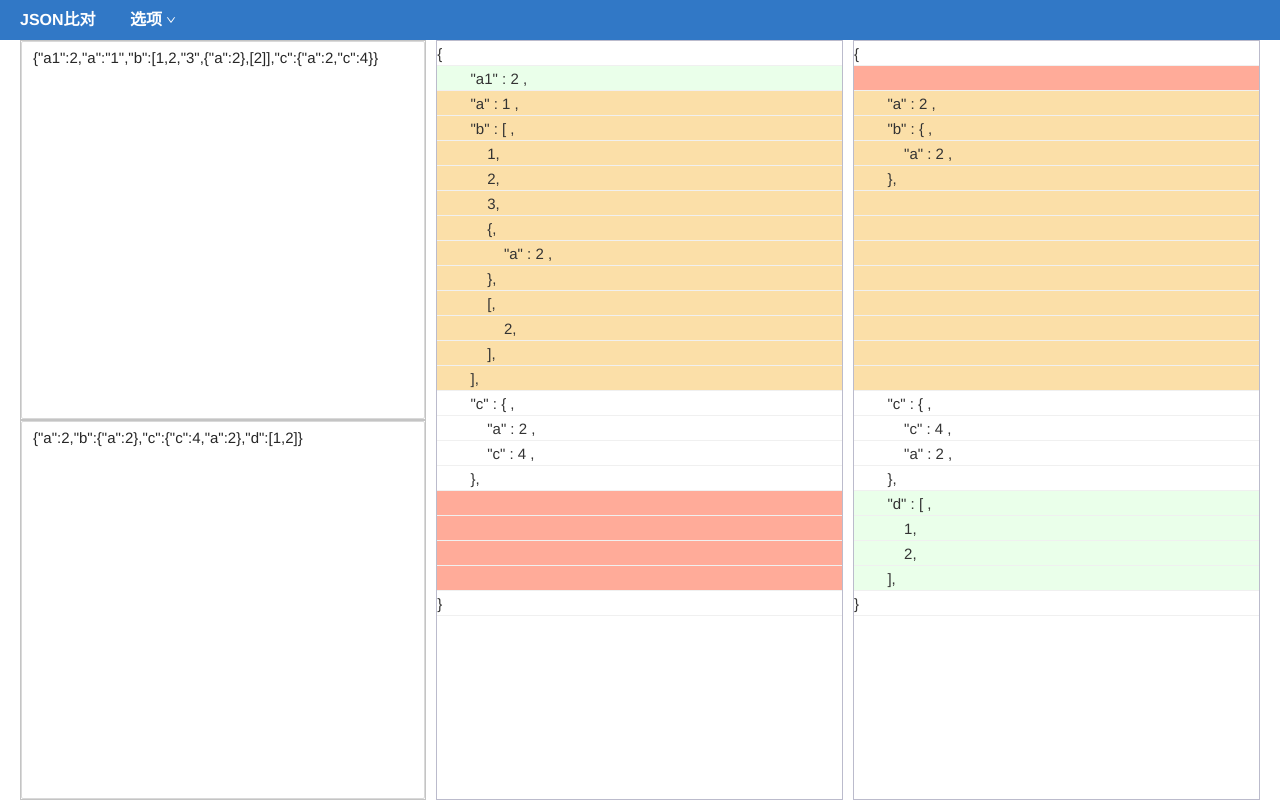
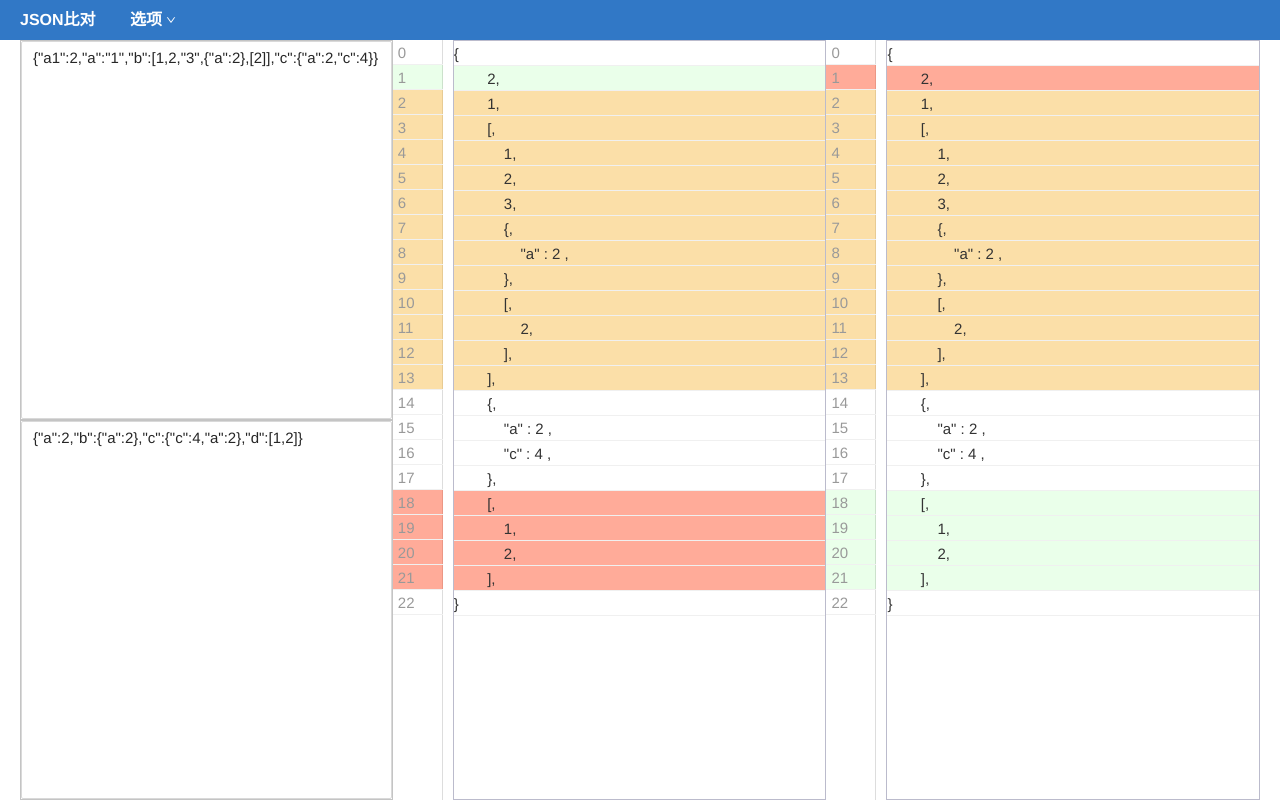
Before and after one commit to lxw15337674/json-comapre, a React app: page / in a window 1280 px wide. Built offline with nearby package versions, Linux system fonts and the light colour scheme; the HTML template or start-up script is replaced by a standard one.

Commit message:
解决数组格式化

```diff
--- a/src/common/utils/utils.tsx
+++ b/src/common/utils/utils.tsx
@@ -76,7 +76,7 @@ export const dataType = (val: any): string => {
   return Object.prototype.toString.call(val).replace(/^.{8}(.+)]$/, (m, $1) => $1.toLowerCase());
 };
 
-// 循环对象（数组也可以）
+// 循环对象（数组也可以）,key,value,index
 type Item = [string, any, number];
 export const serializeObject = (obj: Object): Item[] => {
   let list: Item[] = [];
@@ -184,36 +184,36 @@ export const whiteSpace = (level: number): string => {
 
 // 对象转json
 //比如:{a:1} 输出 'a:1'
-export const objectToJson = (
-  obj: object,
-  status: Status,
-  level: number = 1,
-): [string[], Status[]] => {
-  let lineResult = [],
-    statusResult = [];
-  const array = serializeObject(obj);
-  for (let [key, value, index] of array) {
-    statusResult.push(status);
-    if (dataType(value) === 'object') {
-      let res = objectToJson(value, status, level + 1);
-      lineResult.push(...res[0]);
-      statusResult.push(...res[1]);
-      continue;
-    }
-    if (dataType(value) === 'array') {
-      let res = arrayToJson(value, status, level + 1);
-      lineResult.push(...res[0]);
-      statusResult.push(...res[1]);
-      continue;
-    }
-    if (index === array.length - 1) {
-      lineResult.push(keyValueToJson(value, { key }));
-    } else {
-      lineResult.push(keyValueToJson(value, { key }));
-    }
-  }
-  return [lineResult, statusResult];
-};
+// export const objectToJson = (
+//   obj: object,
+//   status: Status,
+//   level: number = 1,
+// ): [string[], Status[]] => {
+//   let lineResult = [],
+//     statusResult = [];
+//   const array = serializeObject(obj);
+//   for (let [key, value, index] of array) {
+//     statusResult.push(status);
+//     if (dataType(value) === 'object') {
+//       let res = objectToJson(value, status, level + 1);
+//       lineResult.push(...res[0]);
+//       statusResult.push(...res[1]);
+//       continue;
+//     }
+//     if (dataType(value) === 'array') {
+//       let res = arrayToJson(value, status, level + 1);
+//       lineResult.push(...res[0]);
+//       statusResult.push(...res[1]);
+//       continue;
+//     }
+//     if (index === array.length - 1) {
+//       lineResult.push(keyValueToJson(value, { key }));
+//     } else {
+//       lineResult.push(keyValueToJson(value, { key }));
+//     }
+//   }
+//   return [lineResult, statusResult];
+// };
 
 // keyValue转json
 interface Options {
@@ -312,32 +312,59 @@ export const computingMaxLineNumber = (
   return [traversingStatus(result, Status.diff), computingLineNumber(result)];
 };
 
+// 位置不敏感的数组是否相等
+export const equal=(array:any[],compareArray:any[]):boolean =>{
+  if(array.length !==compareArray.length){
+    return false
+  }
+  while(array.length){
+    const eqIndex = find(array[0],compareArray)
+    if(eqIndex===-1){
+      return false
+    }
+    array.splice(0,1)
+    compareArray.splice(eqIndex,1)
+  }
+  return true
+}
+
+export const include = (value: any, array: any[]): boolean => {
+  return find(value, array) !== -1;
+};
 // 判断数组包含，位置不敏感!
-export const include = (value: any, array: any[]): boolean => {
+export const find = (value: any, array: any[]): number => {
   const type = dataType(value);
-  for (let item of array) {
+  for (let index = 0; index < array.length; index++) {
+    let item = array[index];
     const itemType = dataType(item);
-    if (type === itemType) {
+    if (type !== itemType) {
+      continue;
+    }
     if (isBaseType(item)) {
       if (item === value) {
-          return true;
+        return index;
       }
     } else {
       if (type === 'array') {
-          for (let valueItem of value) {
-            if (!include(valueItem, item)) {
-              continue;
+        item = copy(item);
+        if (
+          value.every((vItem) => {
+            const index = find(vItem, item);
+            if (index > -1) {
+              item.splice(index, 1);
+            }
+            return index > -1;
+          })
+        ) {
+          return index;
         }
       }
-          return true;
-        }
       if (type === 'object' && objEq(value, item)) {
-          return true;
+        return index;
       }
     }
   }
-  }
-  return false;
+  return -1;
 };
 
 // 判断对象是否相同
@@ -365,13 +392,12 @@ export const objEq = function (obj: object, compareObj: object): boolean {
     }
 
     if (valueType === 'array') {
-      for (let valueItem of value) {
-        if (!include(valueItem, compareValue)) {
-          return false;
-        }
-      }
-      return true;
+      return equal(value,compareValue)
     }
   }
   return true;
 };
+
+export const copy = (v: any) => {
+  return JSON.parse(JSON.stringify(v));
+};
--- /dev/null
+++ b/src/pages/Content/DiffOut/Container/LineNumberLine/index.tsx
@@ -0,0 +1,19 @@
+import React from 'react';
+import { LineStatus, NumberLineContainer } from '../../styled';
+interface Props {
+  data:any[]
+}
+const LineNumberLines = ({data}: Props) => {
+  return (
+    <NumberLineContainer>
+        {data.map((status, index) => {
+          return (
+            <LineStatus status={status} key={index}>
+            {index}
+          </LineStatus>
+          );
+        })}
+    </NumberLineContainer>
+  );
+};
+export default LineNumberLines;
--- /dev/null
+++ b/src/pages/Content/DiffOut/Container/index.tsx
@@ -0,0 +1,26 @@
+import React, { useMemo } from 'react';
+import LineNumberLines from './LineNumberLine';
+import { JsonContainer,ViewLine } from '../styled';
+interface Props {
+  data:any[]
+}
+const Container = ({data}: Props) => {
+    const Status = useMemo(()=>{
+        return data.map(item=>item[0])
+      },[data])
+  return (
+      <>
+    <LineNumberLines data={Status}  />
+    <JsonContainer>
+      {data.map(([status, text], index) => {
+        return (
+          <ViewLine status={status} key={index}>
+            {text}
+          </ViewLine>
+        );
+      })}
+    </JsonContainer>
+    </>
+  );
+};
+export default Container;
--- a/src/pages/Content/DiffOut/formatToJSON.tsx
+++ b/src/pages/Content/DiffOut/formatToJSON.tsx
@@ -1,10 +1,15 @@
 import { BasicType, Status } from '@/common/utils/interface';
 import jsonValueCallBack from '@/common/utils/jsonValueCallback';
-import oppositeStatus from '@/common/utils/oppositeStatus';
-import { countLineNumber, serializeObject, stringLoop } from '@/common/utils/utils';
+import {
+  copy,
+  countLineNumber,
+  find,
+  serializeObject,
+  stringLoop,
+} from '@/common/utils/utils';
 
-export default (diffResult, obj, compareObj, opposite = false) => {
-  return formatToJSON(diffResult, obj, compareObj, 1, opposite);
+export default (diffResult, obj, compareObj) => {
+  return formatToJSON(diffResult, obj, compareObj, 1);
 };
 
 // 格式化key，value
@@ -16,12 +21,12 @@ const parse = (
   lastItem = false,
 ): [Status, string][] => {
   let result = [];
-  const addLine = (key: BasicType, value: BasicType): string => {
+  const addLine = (key: BasicType, value: BasicType, comma = true): string => {
     const whiteSpace = stringLoop('\xa0\xa0\xa0\xa0', level);
     if (key === '') {
-      return `${whiteSpace}${value}${lastItem ? '' : ','}`;
+      return `${whiteSpace}${value}${comma ? ',' : ''}`;
     } else {
-      return `${whiteSpace}"${key}" : ${value} ${lastItem ? '' : ','}`;
+      return `${whiteSpace}"${key}" : ${value} ${comma ? ',' : ''}`;
     }
   };
   jsonValueCallBack(
@@ -53,38 +58,24 @@ const parse = (
 //   isArray?: boolean;
 //   opposite?: boolean;
 // }
-const formatToJSON = (
-  diffResult,
-  obj,
-  compareObj,
-  level = 1,
-  opposite = false,
-): [Status, string][] => {
+const formatToJSON = (diffResult, obj, compareObj, level = 1): [Status, string][] => {
+  const isArray = Array.isArray(diffResult);
+  if (isArray) {
+    return arrayToJSON(diffResult, obj, compareObj);
+  }
   let result: [Status, string][] = [];
-  let index = 0;
   const array = serializeObject(diffResult);
-  // const addLine = (key: string, value: BasicType, status: Status): void => {
-  //   const lastItem = index === array.length - 1;
-  //   if (status === Status.lack) {
-  //     result.push([status, '']);
-  //   } else {
-  //     result.push(...parse(key, value, status, level));
-  //   }
-  // };
-  for (let [key, status, itemIndex] of array) {
-    index = itemIndex;
-    if (opposite) {
-      status = oppositeStatus(status);
-    }
+  for (let [key, status, index] of array) {
+    const lastItem = index === array.length - 1;
     jsonValueCallBack(
       status,
       () => {
         if (status === Status.lack) {
-          result.push(...new Array(countLineNumber(compareObj[key])).fill([status, '']));
+          result.push(...parse(isArray ? key : '', compareObj[key], status, level + 1));
           return;
         }
         if (status === Status.diff) {
-          let text = parse(key, obj[key], status, level + 1);
+          let text = parse(isArray ? key : '', obj[key], status, level + 1);
           result.push(...text);
           let length = countLineNumber(compareObj[key]) - text.length;
           if (length > 0) {
@@ -92,83 +83,68 @@ const formatToJSON = (
           }
           return;
         }
-        result.push(...parse(key, obj[key], status, level + 1));
+        result.push(...parse(isArray ? key : '', obj[key], status, level + 1));
       },
       () => {
-        result.push(...parse(key, obj[key], status, level + 1));
+        result.push(...parse(isArray ? key : '', obj[key], status, level + 1));
       },
       () => {
         if (Array.isArray(status)) {
-          result.push(...parse(key, '[', Status.diff, level + 1));
-          for (let index in status) {
-            // 数组item状态只有eq、lack、add
-            const state = opposite ? oppositeStatus(status[index]) : status[index];
-            if (state === Status.lack) {
-              result.push(...new Array(countLineNumber(compareObj[key][index])).fill([state, '']));
-              continue;
-            }
-            result.push(...parse('', obj[key][index], state, level + 2));
-          }
-          result.push(...parse('', ']', Status.diff, level + 1));
-          return;
+          arrayToJSON(status, obj[key], compareObj[key], level + 1);
         }
-        if (status === Status.lack) {
-          result.push(...new Array(countLineNumber(compareObj[key])).fill([status, '']));
-        } else {
-          result.push(...parse(key, obj[key], status, level + 1));
-        }
+        result.push(...parse(isArray ? key : '', obj[key], status, level + 1));
       },
     );
   }
   if (level === 1) {
-    result.unshift([Status.eq, '{']);
-    result.push([Status.eq, '}']);
+    if (isArray) {
+      result.unshift([Status.eq, '[']);
+      result.push([Status.eq, ']']);
+    } else {
+      result.unshift([Status.eq, '{']);
+      result.push([Status.eq, '}']);
+    }
   }
   return result;
 };
 
-// const ArrayFormatToJson = (
-//   diffResult: Status[],
-//   array: any[],
-//   compareArray: any[],
-//   level = 1,
-//   opposite = false,
-// ): [Status, string][] => {
-//   const whiteSpace = stringLoop('\xa0\xa0\xa0\xa0', level);
-//   let result: [Status, string][] = [];
-//   const addBaseType = (index: number, status: Status): void => {
-//     result.push([
-//       status,
-//       `${whiteSpace}${array?.[index]} ${index === diffResult.length ? '' : ','}`,
-//     ]);
-//   };
-//   const addReferenceType = (index: number, status: Status) => {
-//     for (let item of stringify(array[index])) {
-//       result.push([status, `${whiteSpace}${item}`]);
-//     }
-//   };
-//   diffResult.forEach((status, index) => {
-//     if (status === Status.lack) {
-//       result.push(...new Array(countLineNumber(array[index])).fill([status, '']));
-//       return;
-//     }
+function arrayToJSON(
+  status: Status[],
+  array: any[],
+  compareArray: any[],
+  level = 0,
+  lastItem = false,
+) {
+  let result = [];
+  result.push(...parse('', '[', Status.diff, level, false));
+  for (let [state, item] of serializeArrayFormat(status, array, compareArray)) {
+    result.push(...parse('', item, state, level + 1));
+  }
+  result.push(...parse('', ']', Status.diff, level, lastItem));
+  return result;
+}
 
-//     jsonValueCallBack(
-//       array[index],
-//       () => {
-//         addBaseType(index, status);
-//       },
-//       () => {
-//         addReferenceType(index, status);
-//       },
-//       () => {
-//         addReferenceType(index, status);
-//       },
-//     );
-//   });
-//   if (level === 1) {
-//     result.unshift([Status.eq, '{']);
-//     result.push([Status.eq, '}']);
-//   }
-//   return result;
-// };
+// 序列化数组
+// diff结果：['+',"-","="], [1,3,4],[2,3,4]
+function serializeArrayFormat(diffResult: Status[], array: any[], compareArray: any[]) {
+  let result = [];
+  array = copy(array);
+  compareArray = copy(compareArray);
+  for (let index in diffResult) {
+    const status = diffResult[index];
+    if (status === Status.lack) {
+      result.push([status, compareArray[0]]);
+      compareArray.splice(0, 1);
+    } else {
+      const compareIndex = find(array[index], compareArray);
+      if(compareIndex>-1){
+        compareArray.splice(compareIndex, 1);
+      }
+      result.push([status, array[index]]);
+    }
+  }
+  for(let item of compareArray){
+    result.push([Status.lack,item])
+  }
+  return result;
+}
--- a/src/pages/Content/DiffOut/index.tsx
+++ b/src/pages/Content/DiffOut/index.tsx
@@ -1,83 +1,21 @@
-import { Status } from '@/common/utils/interface';
 import oppositeStatus from '@/common/utils/oppositeStatus';
-import { dataType, serializeObject } from '@/common/utils/utils';
 import React, { useMemo } from 'react';
 import compare from '../../../common/utils/jsonCompare';
+import Container from './Container';
 import formatToJSON from './formatToJSON';
-import LineNumberLines from './LineNumberLines';
-import { JsonContainer, ViewLine } from './styled';
 interface Props {
   value: object;
   compareValue: object;
 }
 
-const serialize = (statusObj, lineNumberObj, sourceObj, compareObj) => {
-  let result = [];
-  result.push((fn) =>
-    fn({
-      status: Status.eq,
-      value: undefined,
-    }),
-  );
-  for (let [key, value, index] of serializeObject(lineNumberObj)) {
-    const type = dataType(value);
-    if (type === 'number') {
-      // 传入key，该key所占行数，key的位置，key的diff状态,value的值
-      result.push((fn) =>
-        fn({
-          key,
-          lineNumber: value,
-          index,
-          status: statusObj[key],
-          value: sourceObj?.[key] ?? undefined,
-          compareValue: compareObj?.[key] ?? undefined,
-        }),
-      );
-      continue;
-    }
-    result.push(
-      ...serialize(
-        statusObj[key],
-        lineNumberObj[key],
-        sourceObj?.[key] ?? undefined,
-        compareObj?.[key] ?? undefined,
-      ),
-    );
-  }
-  result.push((fn) =>
-    fn({
-      status: Status.eq,
-      value: undefined,
-    }),
-  );
-  return result;
-};
 const DiffOut = ({ value, compareValue }: Props) => {
-  const diffResult = useMemo(() => {
-    return compare(value, compareValue)[0];
+  const JSON = useMemo(() => {
+    return formatToJSON(compare(value, compareValue), value, compareValue);
   }, [value, compareValue]);
   return (
     <>
-      {/* <LineNumberLines data={serialize(...compare(value, compareValue), value, compareValue)} /> } */}
-      <JsonContainer>
-        {formatToJSON(diffResult, value, compareValue).map(([status, text], index) => {
-          return (
-            <ViewLine status={status} key={index}>
-              {text}
-            </ViewLine>
-          );
-        })}
-      </JsonContainer>
-      {/* <LineNumberLines data={serialize(...compare(value, compareValue), value, compareValue)} /> */}
-      <JsonContainer>
-        {formatToJSON(diffResult, compareValue,value, true).map(([status, text], index) => {
-          return (
-            <ViewLine status={status} key={index}>
-              {text}
-            </ViewLine>
-          );
-        })}
-      </JsonContainer>
+      <Container data={JSON}></Container>
+      <Container data={JSON.map((item) => [oppositeStatus(item[0]), item[1]])}></Container>
     </>
   );
 };
```
Also changed, not shown: src/common/utils/jsonCompare/index.tsx (+14 -22 lines), src/pages/Content/DiffOut/DiffLines/index.tsx (deleted, +0 -17 lines), src/pages/Content/DiffOut/LineNumberLines/index.tsx (deleted, +0 -22 lines). Lines whose indentation alone changed are shown as unchanged.
